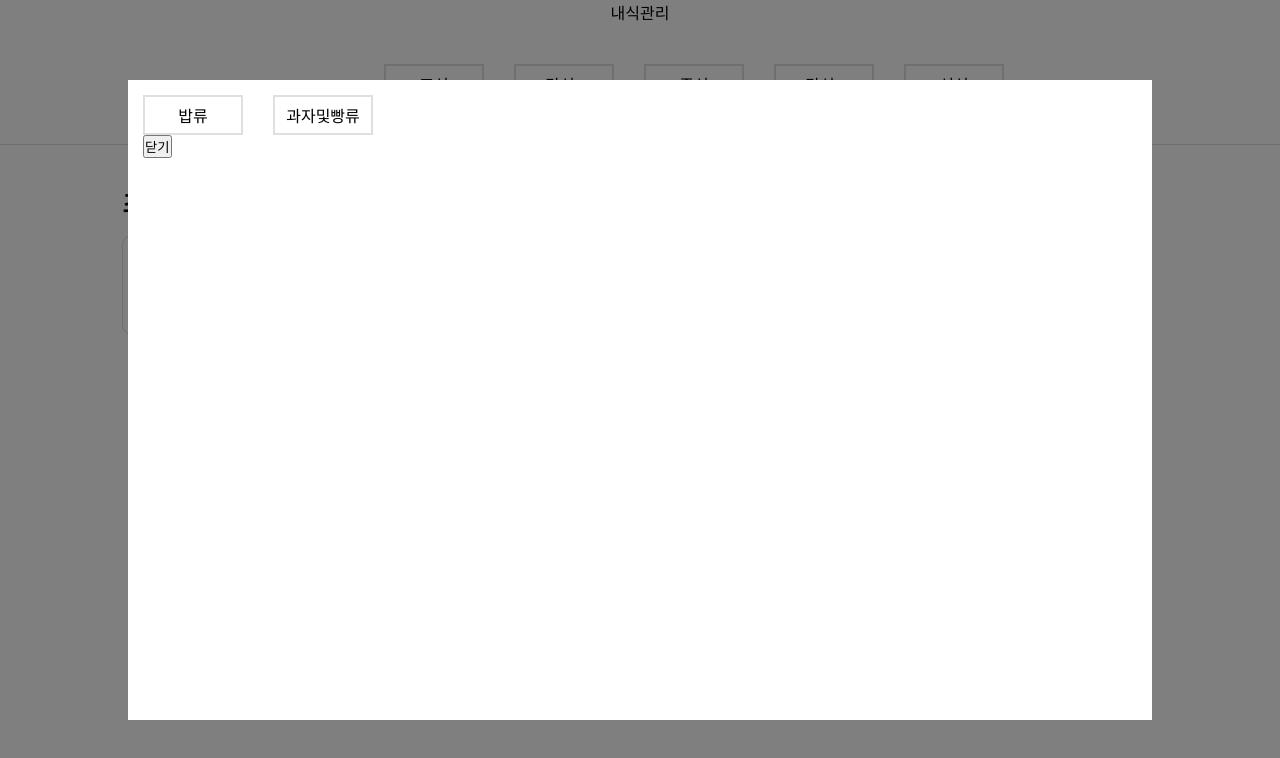
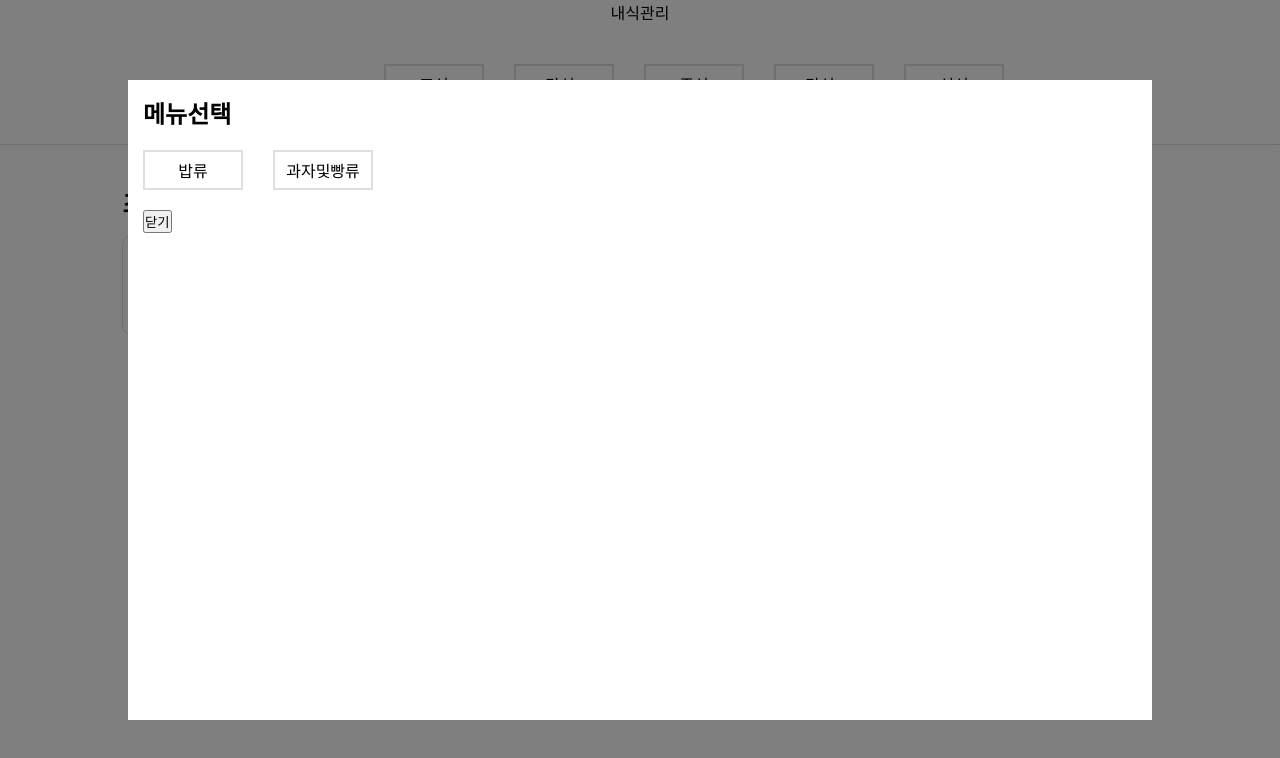
Before and after one commit to seohyunchoiii/dietplan, a React (Create React App) app: page / in a window 1280 px wide. Both pictures are taken after a click on the button "메뉴 검색". Shown: the top 758 px of the page. Built offline with nearby package versions, Linux system fonts and the light colour scheme.

Commit message:
Make MenuList

```diff
--- a/src/components/Category.jsx
+++ b/src/components/Category.jsx
@@ -4,13 +4,14 @@ import styled from 'styled-components'
 const ButtonStyle = {
   밥류: {backgroundColor: "#fda821"},
   과자및빵류: {backgroundColor: "#15d4c8"},
-//   중식: {backgroundColor: "#ffd12c"},
-//   간식2: {backgroundColor: "#4c75fc"},
-//   석식: {backgroundColor: "#a275c3"},
+//   국류: {backgroundColor: "#ffd12c"},
+//   찌개류: {backgroundColor: "#4c75fc"},
+//   찜류: {backgroundColor: "#a275c3"},
   default: {backgroundColor: "#f9f9f9"},
 }
 
-const Container = styled.div`
+const Container = styled.div``
+const SelectCategory = styled.div`
   display: flex;
   background-color: ${(props) => props.selected ? ButtonStyle[props.name].backgroundColor : '#fff'};
 `
@@ -34,8 +35,10 @@ const RadioLabel = styled.label`
 `
 
 const Category = ({name, checked, checkedCategory}) => {
+  console.log('name',name)
   return (
-    <Container selected={checked} name={name}>
+    <Container>
+      <SelectCategory selected={checked} name={name}>
         <CategoryButton
         id={name}
         type="radio"
@@ -45,8 +48,10 @@ const Category = ({name, checked, checkedCategory}) => {
         selected={checked}
         />
         <RadioLabel for={name}>{name}</RadioLabel>
+      </SelectCategory>
+
+
     </Container>
-
   )
 }
 
--- a/src/components/DietForm.jsx
+++ b/src/components/DietForm.jsx
@@ -1,7 +1,8 @@
 import React, { useState, useRef } from 'react';
 import styled from 'styled-components';
 import Meals from './Meals';
-import Menu from './Menu';
+import MenuCategory from './MenuCategory';
+import MenuList from './MenuList';
 
 const Container = styled.div`
   display: flex;
@@ -59,9 +60,16 @@ const Content = styled.article`
   padding: 15px;
 `;
 const Paragraph = styled.p``;
+
+const Title = styled.h1`
+  display: flex;
+  margin-bottom : 20px
+`
+
 const Close = styled.button`
   cursor: pointer;
   margin-left: auto;
+  margin-top: 20px;
 `;
 
 
@@ -126,7 +134,10 @@ const DietForm = () => {
               }
             }}>
               <Content>
-                <Menu/>
+                <Title>메뉴선택</Title>
+
+                <MenuCategory/>
+                <MenuList/>
 
                 <Close onClick={() => setModalOpen(false)}>닫기</Close>
               </Content>
--- a/src/components/Menu.jsx
+++ b/src/components/MenuCategory.jsx
@@ -8,7 +8,7 @@ const CategoryWrapper = styled.div`
   gap: 30px;
 `
 
-const Menu = () => {
+const MenuCategory = () => {
 
   const [x, setX] = useState({
     category : []
@@ -33,4 +33,4 @@ const Menu = () => {
   )
 }
 
-export default Menu
+export default MenuCategory
--- /dev/null
+++ b/src/components/MenuList.jsx
@@ -0,0 +1,15 @@
+import React from 'react'
+import styled from 'styled-components'
+import MenuCategory from './MenuCategory'
+
+const Container = styled.div``
+
+const MenuList = () => {
+  return (
+    <Container>
+
+    </Container>
+  )
+}
+
+export default MenuList
```
Lines whose indentation alone changed are shown as unchanged.
